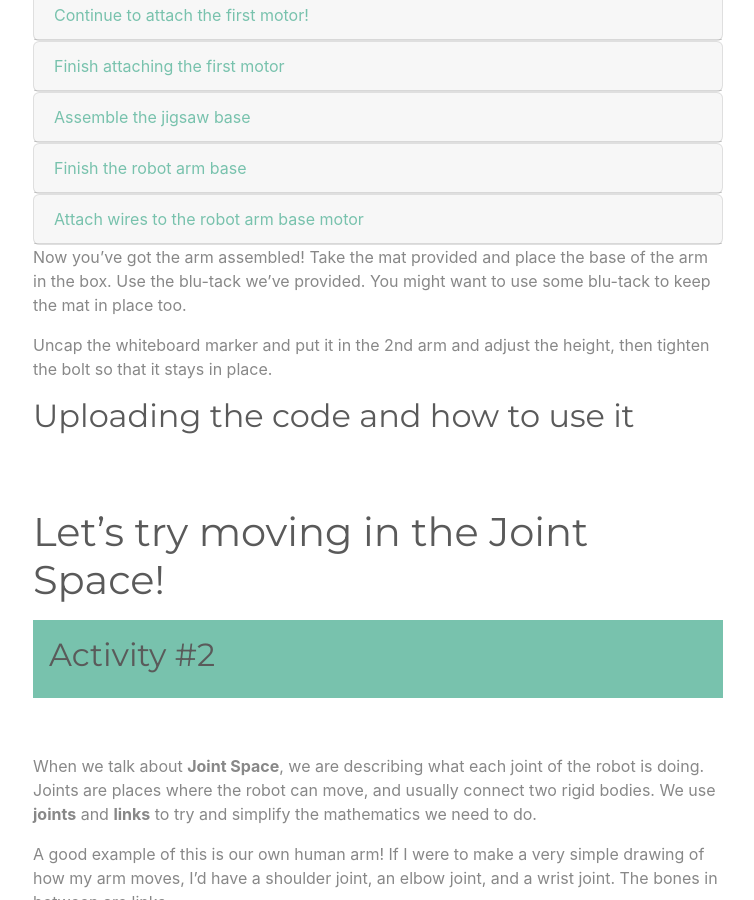
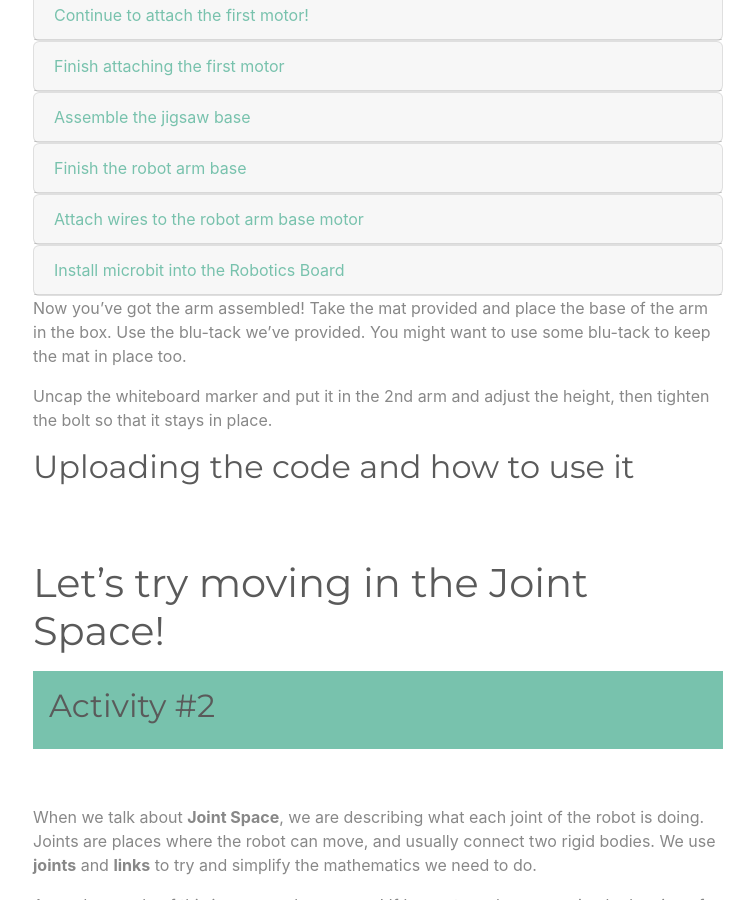
Before and after one commit to samhohcm/Robot-Kinematics-Remote-Worksheet-1, a Jekyll site: the page built from index.md, in a window 1280 px wide and 900 px high, scrolled down 5695 px. Shown: the whole window, without its empty margins (262-1016 px from the left). Built offline with Jekyll 4.4.1, drawn with Linux system fonts in a browser that asks for light colours.

Commit message:
Update index.md

```diff
--- a/index.md
+++ b/index.md
@@ -367,6 +367,24 @@
         Take the jumper wires with the colors brown, red, orange, yellow. Take the small screwdriver and gently screw these into the motor connector. The don't need to be screwed hard, just gently so that if you give them a little tug they can't pull out. They should  be connected so that for the Jumper (J) and the Motor (M) wires that: Yellow (J) matches Black (M). Orange (J) matches Yellow (M). Red (J) matches White (M). And Brown (J) matches Red (M). Remember righty tighty, lefty loosy!
 
         <img src="images/assembly1/img20_compressed.jpg" class="img-fluid" alt="assemblyImage">
+
+      </div>
+    </div>
+  </div>
+
+  <div class="card">
+    <div class="card-header">
+      <a class="collapsed card-link" data-toggle="collapse" href="#collapseThirteen">
+        Install microbit into the Robotics Board
+      </a>
+    </div>
+    <div id="collapseThirteen" class="collapse" data-parent="#accordion">
+      <div class="card-body">
+        Take the microbit and install it into the Robotics Board. You will need to push down on it fimly to install it into the connector. Make sure it is the right way around.
+
+        <img src="images/assembly1/img21_compressed.jpg" class="img-fluid" alt="assemblyImage">
+        <br>
+        <img src="images/assembly1/img22_compressed.jpg" class="img-fluid" alt="assemblyImage">
 
       </div>
     </div>
```
